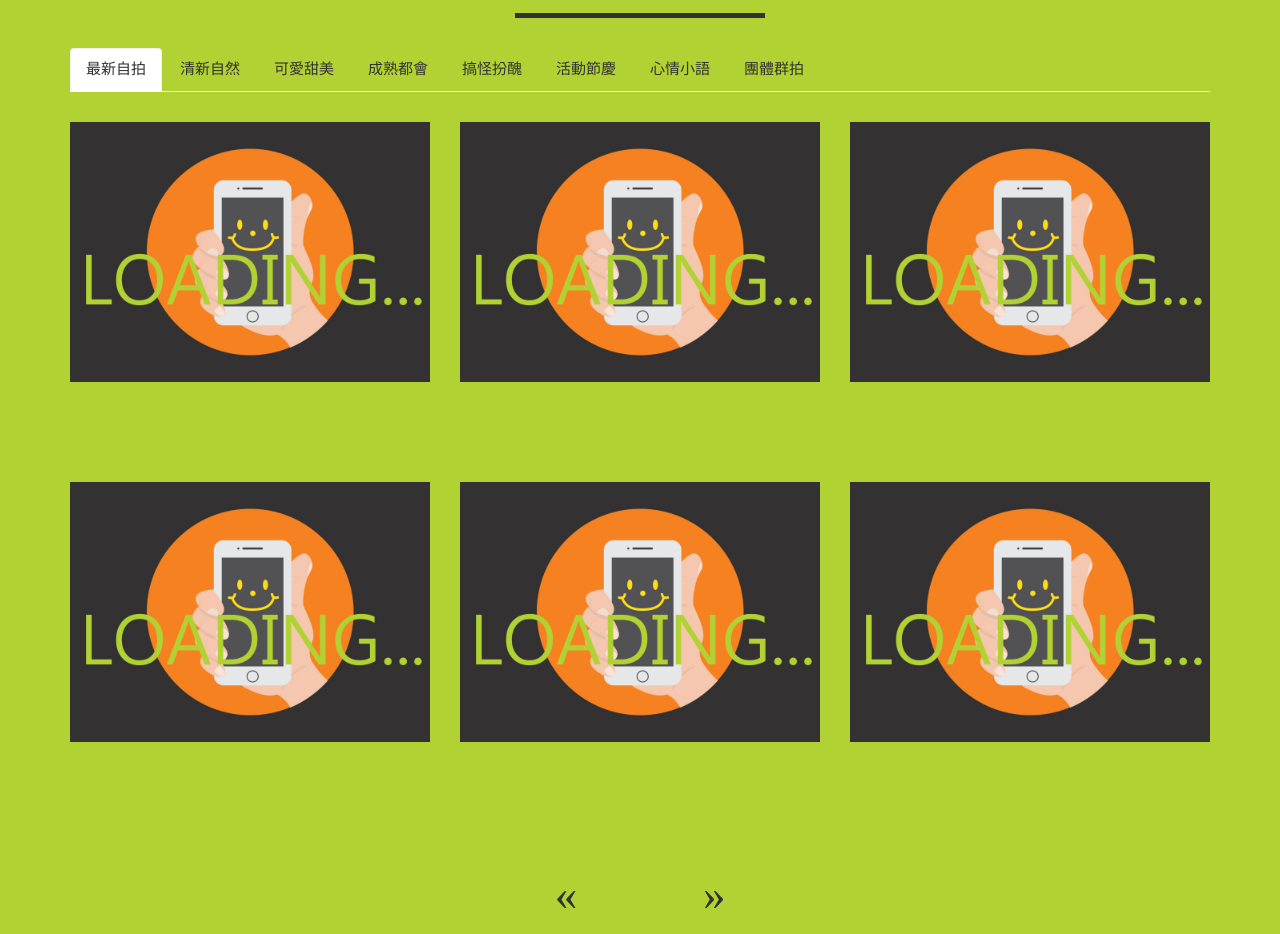
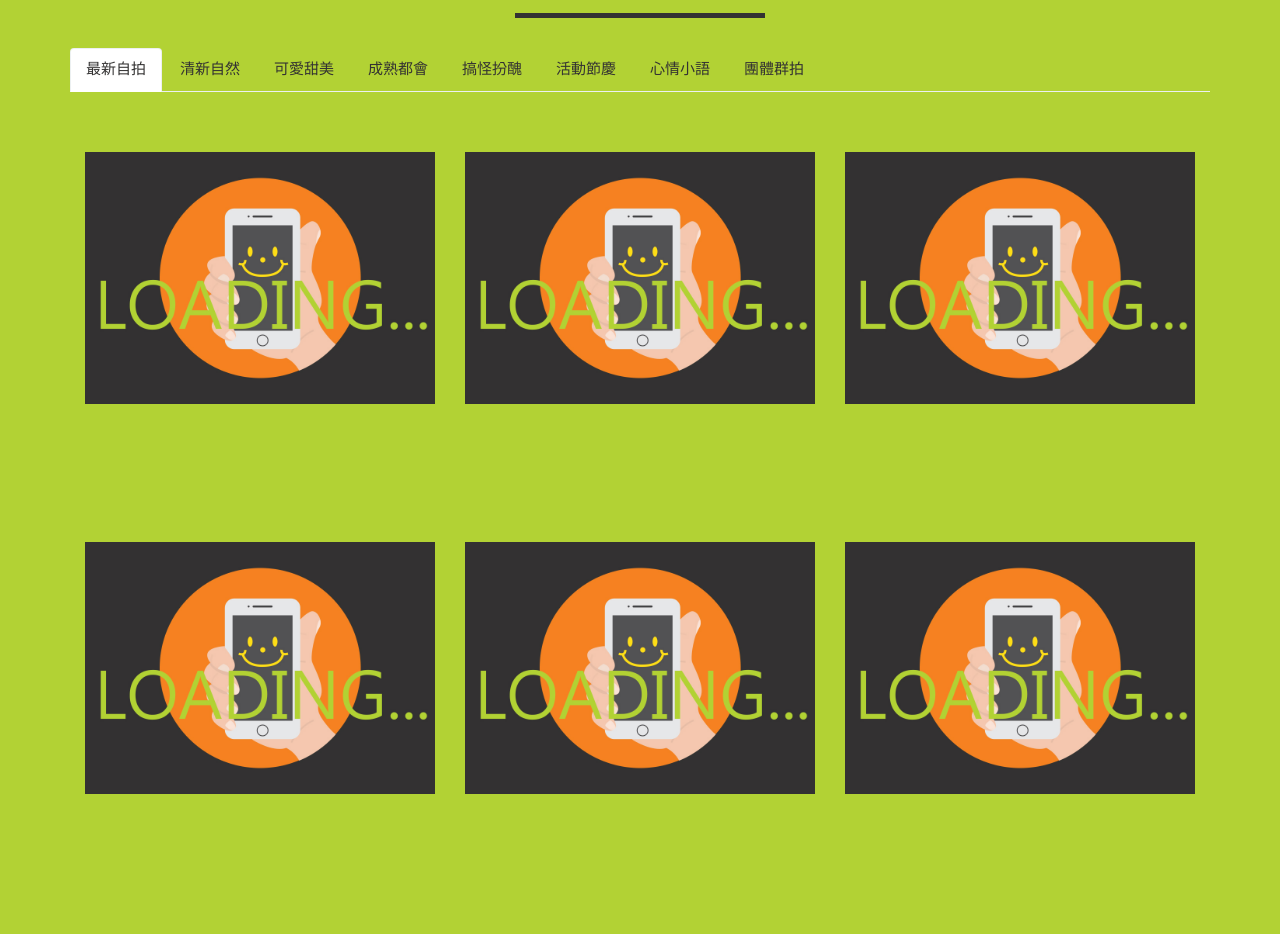
Before and after one commit to SelfieWithMe/SelfieWithMe, a plain HTML site: page index.html in a window 1280 px wide. Shown: the part 2080-3014 px from the top of the page. Drawn offline with nearby package versions, Linux system fonts and the light colour scheme; a script that the page names is missing.

Commit message:
Update main.css

```diff
--- a/css/main.css
+++ b/css/main.css
@@ -501,7 +501,7 @@ footer .footer-below {
     background-color: #939597;
 }
 
-.dashboard-img{
+#shareimg{
 margin: 30px 0;
 
 }
```
